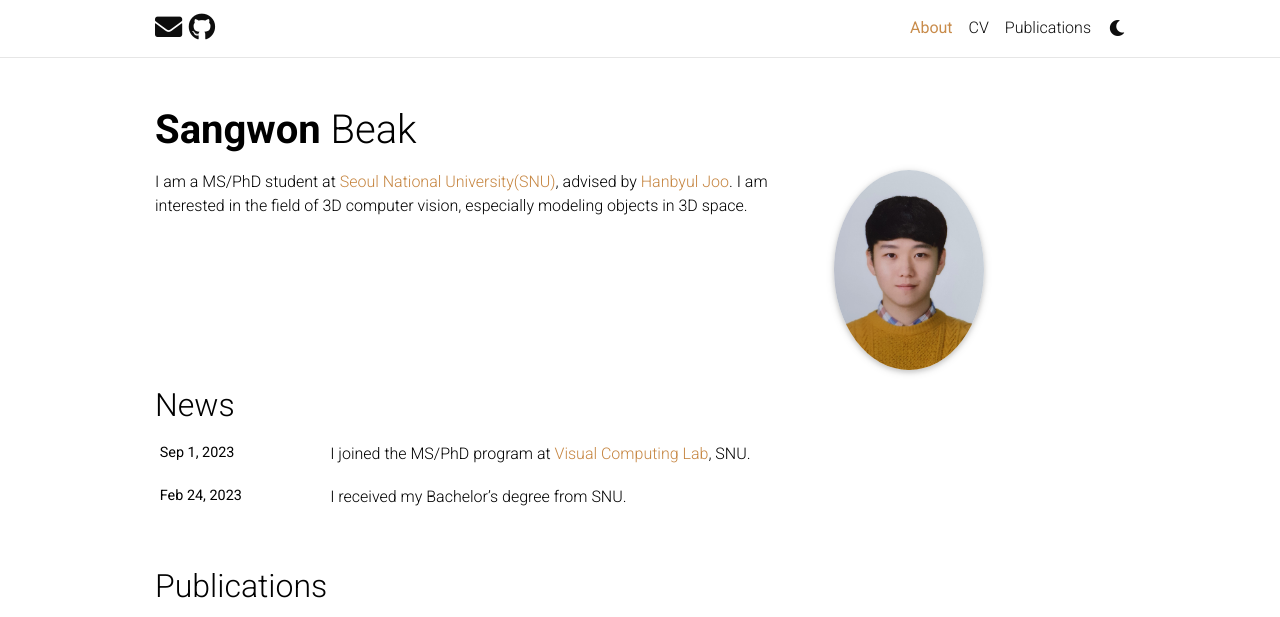
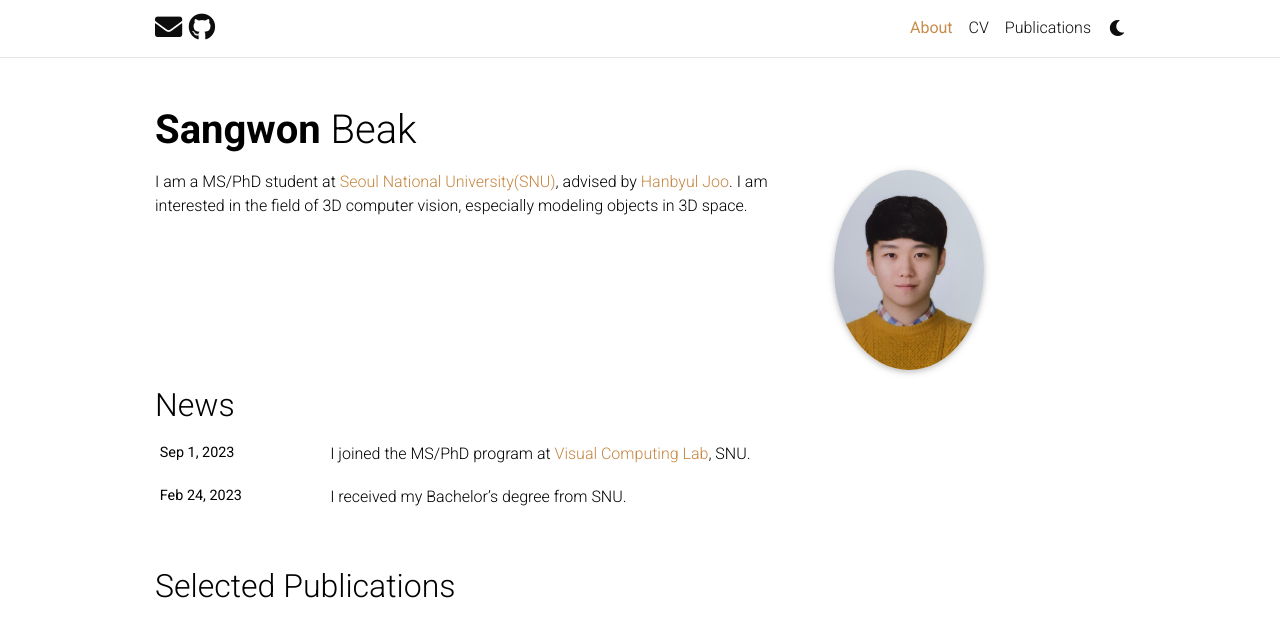
Before and after one commit to TLB-MISS/tlb-miss.github.io, a Jekyll site: the page built from _pages/about.md, in a window 1280 px wide, cut to the strip 0-617 px from the top of the page. Built offline with Jekyll 4.4.1, drawn with Linux system fonts in a browser that asks for light colours; full-size pictures stand in for the smaller copies a plugin makes; comment, search, counter and statistics services are not loaded; a style sheet for code colours, icons or effects is not loaded.

Commit message:
fix publications

```diff
--- a/_includes/selected_papers.html
+++ b/_includes/selected_papers.html
@@ -1,5 +1,5 @@
 
           <div class="publications">
-          <h2>Publications</h2>
+          <h2>Selected Publications</h2>
             {% bibliography -f papers -q @*[selected=true]* %}
           </div>
```
